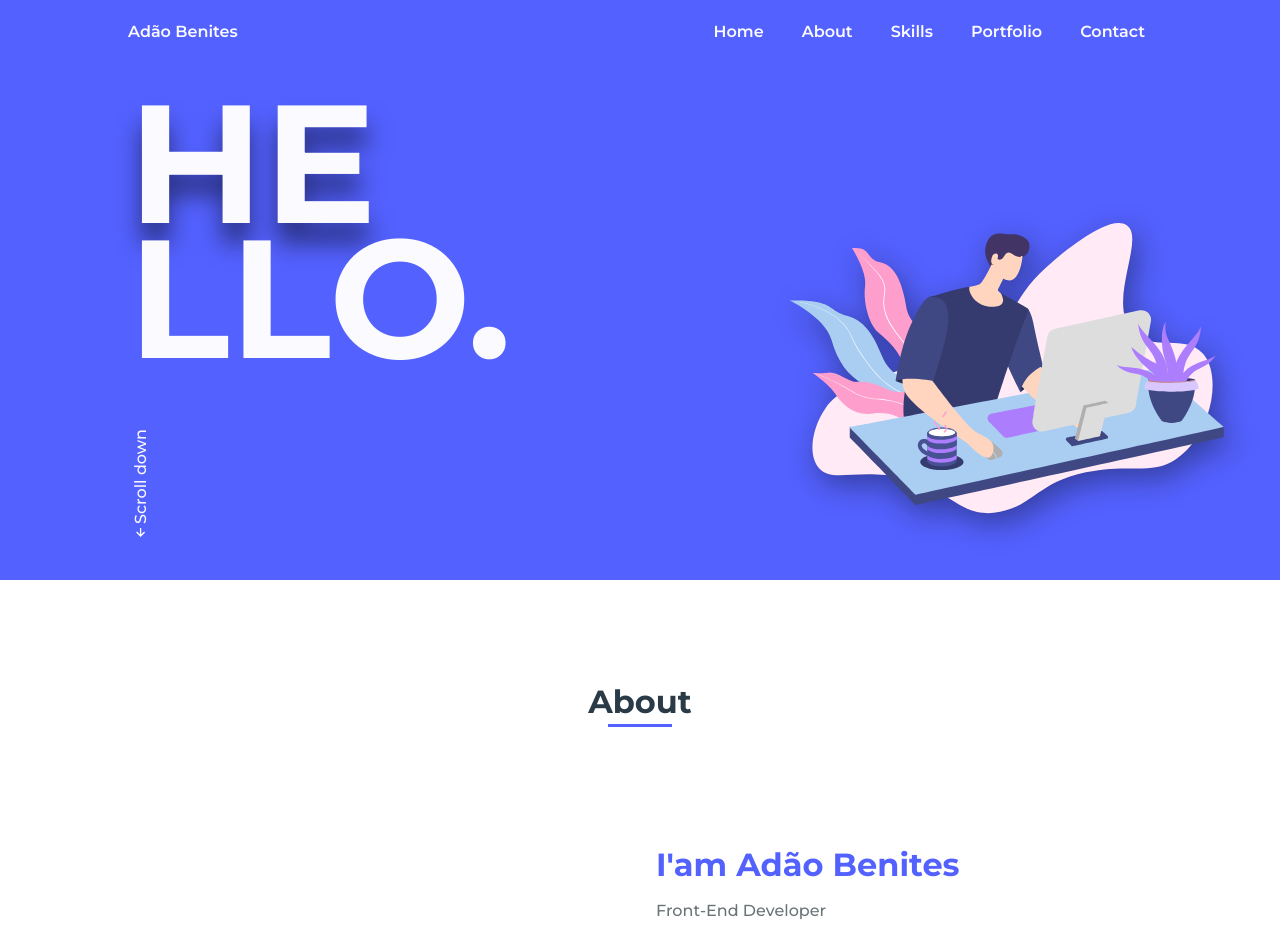
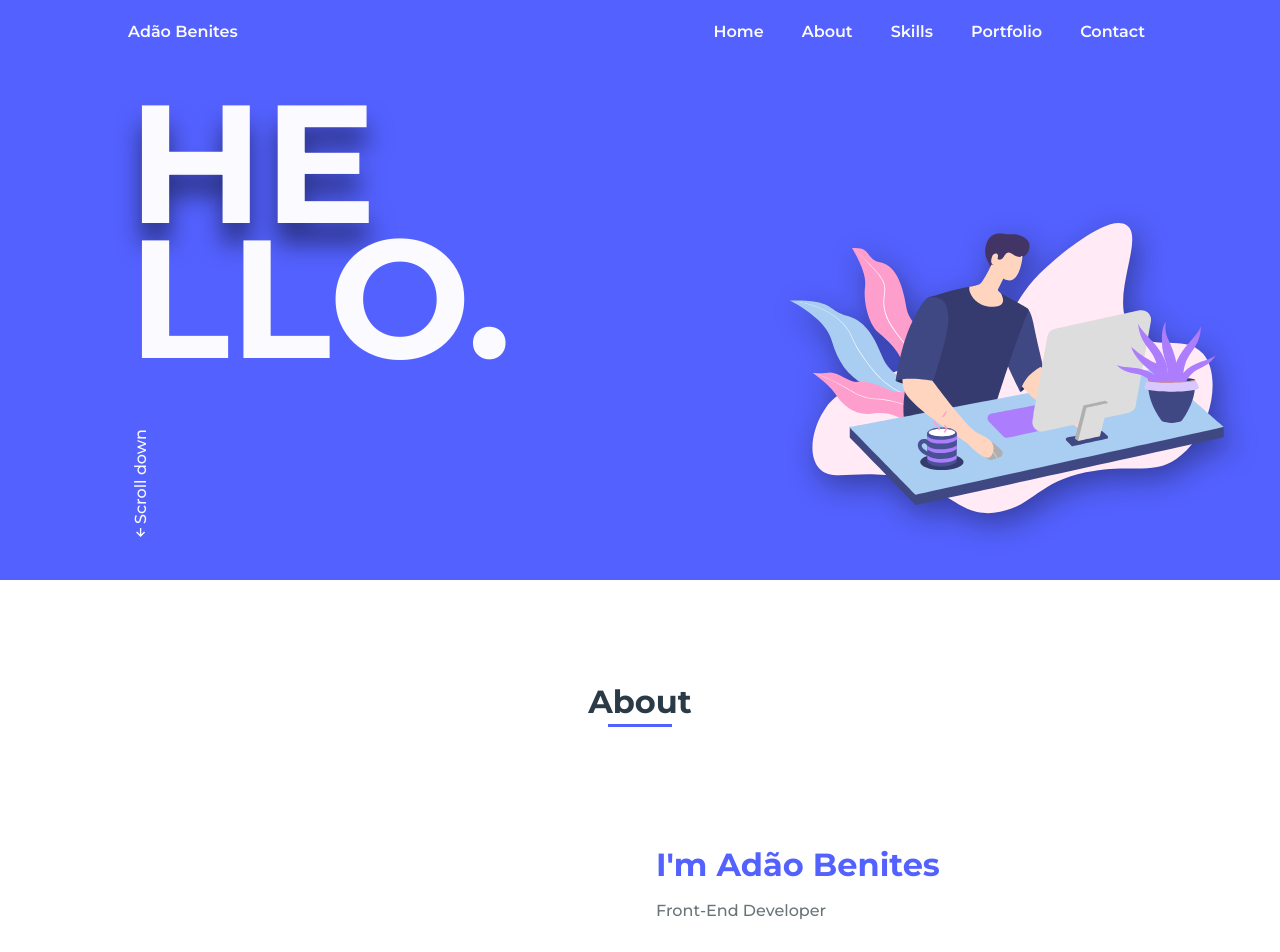
Before and after one commit to AdaoBJr/Portfolio, a React (Create React App) app: page / in a window 1280 px wide. Shown: the top 952 px of the page. Built offline with nearby package versions, Linux system fonts and the light colour scheme; the HTML template or start-up script is replaced by a standard one.

Commit message:
feat: :bug: updated About

```diff
--- a/src/App.js
+++ b/src/App.js
@@ -75,10 +75,10 @@ function App() {
                     <img src={perfil} alt="img perfil" />
                 </div>
                 <div>
-                    <h2 data-aos="fade-down" data-aos-delay="300" className="aboutSubtitle">I'am Adão Benites</h2>
+                    <h2 data-aos="fade-down" data-aos-delay="300" className="aboutSubtitle">I'm Adão Benites</h2>
                     <span data-aos="fade-down" data-aos-delay="400" className="aboutProfession">Front-End Developer</span>
                     <p data-aos="fade-down" data-aos-delay="500" className="aboutText">
-                        👨🏻‍💻 I'm a web development at studenty Trybe School. <br />
+                        👨🏻‍💻 I'm a web development studenty at Trybe School. <br />
                         🤓 I'm currently learning Back-End features. I'm very interested in improving my knowledge in web development. <br />
                         👨🏻‍🎓 I have degree in Civil Engineering and Physics. <br />
                         🏃🏻 I'm constantly on the move. Never accommodate! <br />
```
